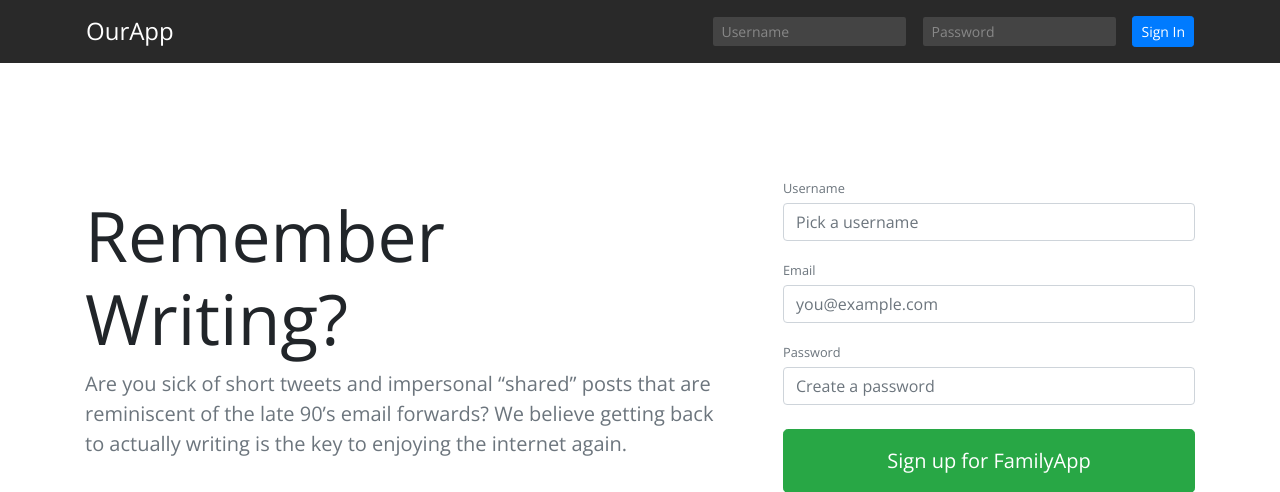
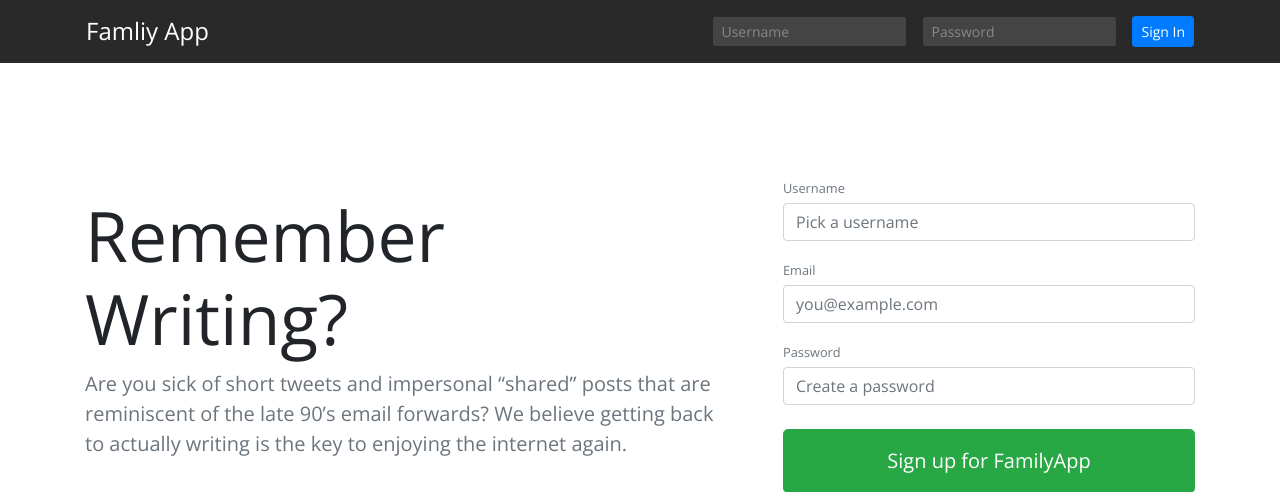
Before and after one commit to MayHagbi/My_Family_App, a Node server app: page / in a window 1280 px wide. Shown: the top 492 px of the page. Run offline with Node 20, Linux system fonts and the light colour scheme; some libraries are stand-ins or nearby versions.

Commit message:
change the titel of the head bar

```diff
--- a/views/home_page.ejs
+++ b/views/home_page.ejs
@@ -8,12 +8,12 @@
   <link rel="stylesheet" href="https://stackpath.bootstrapcdn.com/bootstrap/4.1.3/css/bootstrap.min.css" integrity="sha384-MCw98/SFnGE8fJT3GXwEOngsV7Zt27NXFoaoApmYm81iuXoPkFOJwJ8ERdknLPMO" crossorigin="anonymous">
   <script defer src="https://use.fontawesome.com/releases/v5.5.0/js/all.js" integrity="sha384-GqVMZRt5Gn7tB9D9q7ONtcp4gtHIUEW/yG7h98J7IpE3kpi+srfFyyB/04OV6pG0" crossorigin="anonymous"></script>
   <link href="https://fonts.googleapis.com/css?family=Open+Sans:300,300i,400,400i,700,700i" rel="stylesheet">
-  <link rel="stylesheet" href="main.css">
+  <link rel="stylesheet" href="/main.css">
 </head>
 <body>
   <header class="header-bar mb-3">
     <div class="container d-flex flex-column flex-md-row align-items-center p-3">
-      <h4 class="my-0 mr-md-auto font-weight-normal"><a href="/" class="text-white">OurApp</a></h4>
+      <h4 class="my-0 mr-md-auto font-weight-normal"><a href="/" class="text-white">Famliy App</a></h4>
       <form action="#" method="POST" class="mb-0 pt-2 pt-md-0">
         <div class="row align-items-center">
           <div class="col-md mr-0 pr-md-0 mb-3 mb-md-0">
```
